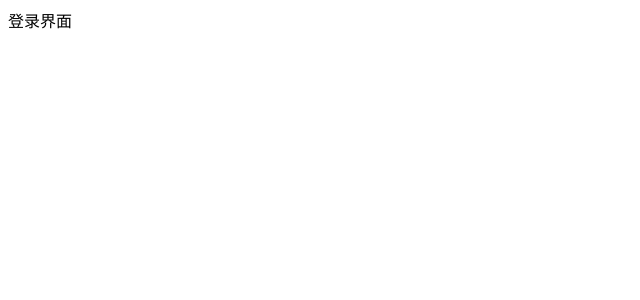
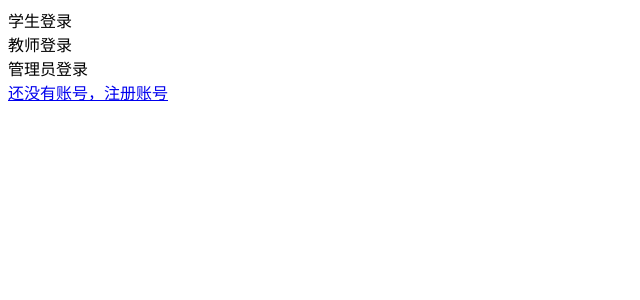
Before and after one commit to deffname/JMGExamSys03, a Vue app in the folder vuecode/: page /#/login in a window 1280 px wide. Shown: the top 300 px of the page, without its empty margins (0-640 px from the left). Built offline with nearby package versions, Linux system fonts and the light colour scheme.

Commit message:
注册登录界面互相转换

```diff
--- a/vuecode/src/router/index.js
+++ b/vuecode/src/router/index.js
@@ -18,6 +18,13 @@ const router = new VueRouter({
       path: '/login',
       component: () => import('../views/login'),
       hidden: true
+
+    },
+
+    {
+      path: '/register',
+      component: () => import('../views/register'),
+      hidden: true
     },
 
     {
@@ -32,6 +39,7 @@ const router = new VueRouter({
       component: () => import('@/views/404'),
       hidden: true
     },
+    { path: '*', redirect: '/404', hidden: true },
 
   ]
 })
--- a/vuecode/src/views/login/index.vue
+++ b/vuecode/src/views/login/index.vue
@@ -1,16 +1,19 @@
 <template>
   <div>
-    登录界面
+    <div>学生登录</div>
+    <div>教师登录</div>
+    <div>管理员登录</div>
+    <router-link to="/register">还没有账号，注册账号</router-link>
   </div>
 </template>
 
 
 
 <script>
-export default{
-  created(){
-    console.log('login被启动');
+  export default{
+    created(){
+      console.log('login被启动');
+    }
   }
-}
 
 </script>
--- /dev/null
+++ b/vuecode/src/views/register.vue
@@ -0,0 +1,16 @@
+<template>
+  <div>
+    <div>这是注册界面</div>
+
+    <router-link to="/login">提交信息</router-link>
+  </div>
+</template>
+
+<script>
+  export default{
+    created(){
+      console.log('register被启动');
+    }
+  }
+
+</script>
```
Also changed, not shown: vuecode/src/permission.js (+9 -0 lines).
